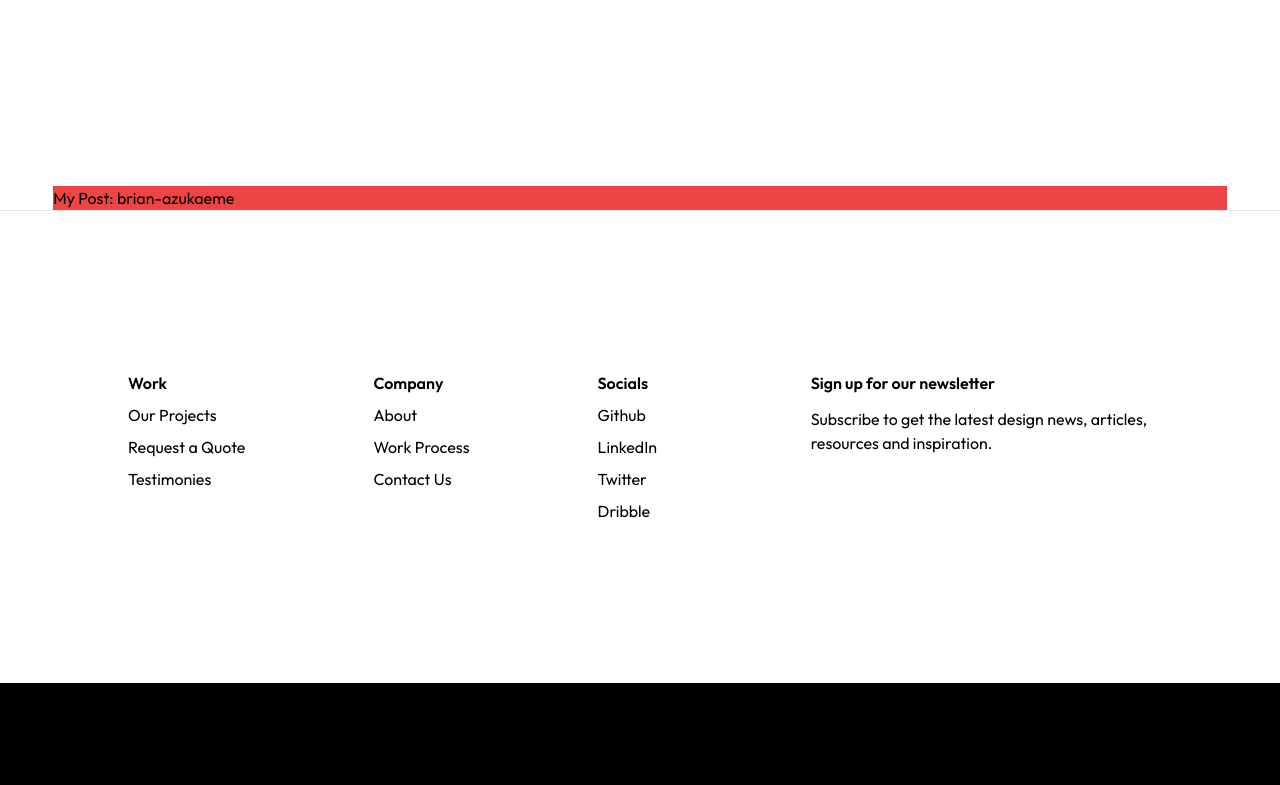
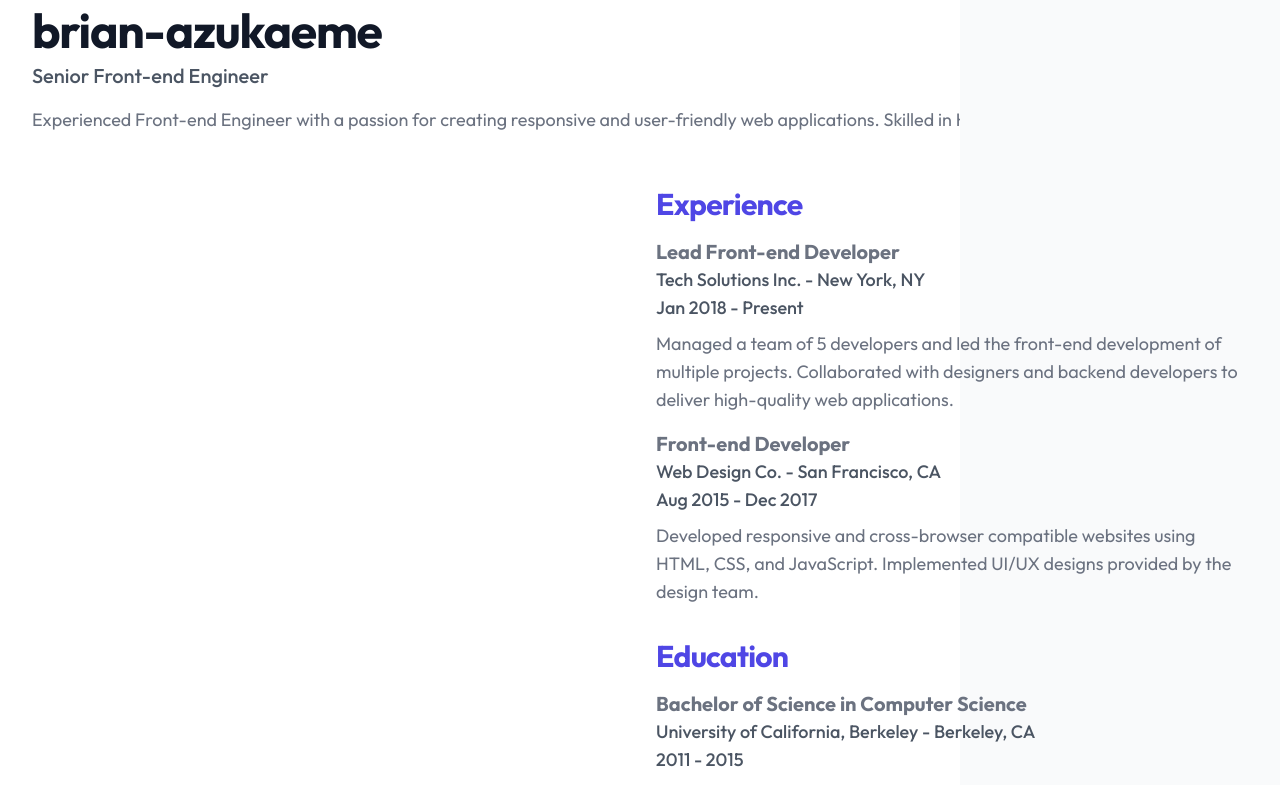
Before and after one commit to Katalyst33/landing, a Next.js app: page /team/brian-azukaeme in a window 1280 px wide. Shown: the part 255-1040 px from the top of the page. Before the commit the page ends 938 px from the top, so only its background shows below. Built offline with nearby package versions, Linux system fonts and the light colour scheme.

Commit message:
team page

```diff
--- a/app/team/[slug]/page.jsx
+++ b/app/team/[slug]/page.jsx
@@ -1,8 +1,82 @@
+import { CameraIcon } from '@heroicons/react/20/solid';
+
+// Dummy data
+const dummyData = {
+  name: "John Doe",
+  position: "Senior Front-end Engineer",
+  summary: "Experienced Front-end Engineer with a passion for creating responsive and user-friendly web applications. Skilled in HTML, CSS, JavaScript, and React.",
+  experience: [
+    {
+      title: "Lead Front-end Developer",
+      company: "Tech Solutions Inc.",
+      location: "New York, NY",
+      date: "Jan 2018 - Present",
+      description: "Managed a team of 5 developers and led the front-end development of multiple projects. Collaborated with designers and backend developers to deliver high-quality web applications."
+    },
+    {
+      title: "Front-end Developer",
+      company: "Web Design Co.",
+      location: "San Francisco, CA",
+      date: "Aug 2015 - Dec 2017",
+      description: "Developed responsive and cross-browser compatible websites using HTML, CSS, and JavaScript. Implemented UI/UX designs provided by the design team."
+    }
+  ],
+  education: [
+    {
+      degree: "Bachelor of Science in Computer Science",
+      school: "University of California, Berkeley",
+      location: "Berkeley, CA",
+      date: "2011 - 2015"
+    }
+  ],
+  skills: ["HTML", "CSS", "JavaScript", "React", "Responsive Design", "UI/UX Design"]
+};
+
 export default function TeamPost({ params }) {
+  // Destructuring dummyData
+  const { name, position, summary, experience, education, skills } = dummyData;
+
   return (
-    <div className="bg-white  text-black rounded-t-3xl ">
-      <div className="pt-72 w-11/12 mx-auto">
-        <div className="bg-red-500 ">My Post: {params.slug}</div>
+    <div className="overflow-hidden bg-white">
+      <div className="relative mx-auto max-w-7xl px-6 py-16 lg:px-8">
+        <div className="absolute bottom-0 left-3/4 top-0 hidden w-screen bg-gray-50 lg:block" />
+        <div className="mx-auto max-w-prose text-base lg:max-w-none">
+          <h2 className="text-3xl font-bold tracking-tight text-indigo-600">Professional Summary</h2>
+          <h3 className="mt-2 text-4xl font-bold leading-8 tracking-tight text-gray-900 sm:text-5xl">{params.slug}</h3>
+          <p className="mt-2 text-xl font-medium text-gray-600">{position}</p>
+          <p className="mt-4 text-lg text-gray-500">{summary}</p>
+        </div>
+        <div className="mt-8 lg:grid lg:grid-cols-2 lg:gap-8">
+          <div className="relative lg:col-start-2 lg:row-start-1">
+            <div className="relative mx-auto max-w-prose text-base lg:max-w-none">
+              <div className="prose prose-indigo mx-auto mt-5 text-gray-500 lg:max-w-none">
+                <h3 className="text-3xl font-bold tracking-tight text-indigo-600">Experience</h3>
+                {experience.map((exp, index) => (
+                  <div key={index} className="mt-4">
+                    <h4 className="text-xl font-bold">{exp.title}</h4>
+                    <p className="text-lg font-medium text-gray-600">{exp.company} - {exp.location}</p>
+                    <p className="text-lg font-medium text-gray-600">{exp.date}</p>
+                    <p className="mt-2 text-lg text-gray-500">{exp.description}</p>
+                  </div>
+                ))}
+                <h3 className="text-3xl font-bold tracking-tight text-indigo-600 mt-8">Education</h3>
+                {education.map((edu, index) => (
+                  <div key={index} className="mt-4">
+                    <h4 className="text-xl font-bold">{edu.degree}</h4>
+                    <p className="text-lg font-medium text-gray-600">{edu.school} - {edu.location}</p>
+                    <p className="text-lg font-medium text-gray-600">{edu.date}</p>
+                  </div>
+                ))}
+                <h3 className="text-3xl font-bold tracking-tight text-indigo-600 mt-8">Skills</h3>
+                <ul className="list-disc list-inside mt-4">
+                  {skills.map((skill, index) => (
+                    <li key={index} className="text-lg text-gray-500">{skill}</li>
+                  ))}
+                </ul>
+              </div>
+            </div>
+          </div>
+        </div>
       </div>
     </div>
   );
```
